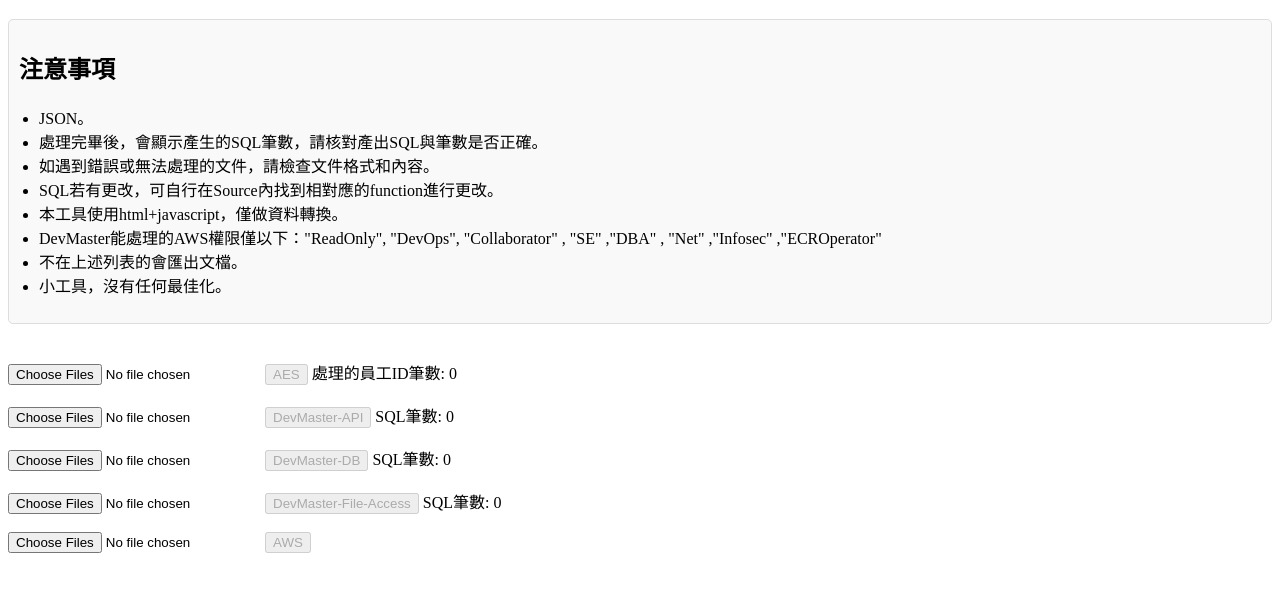
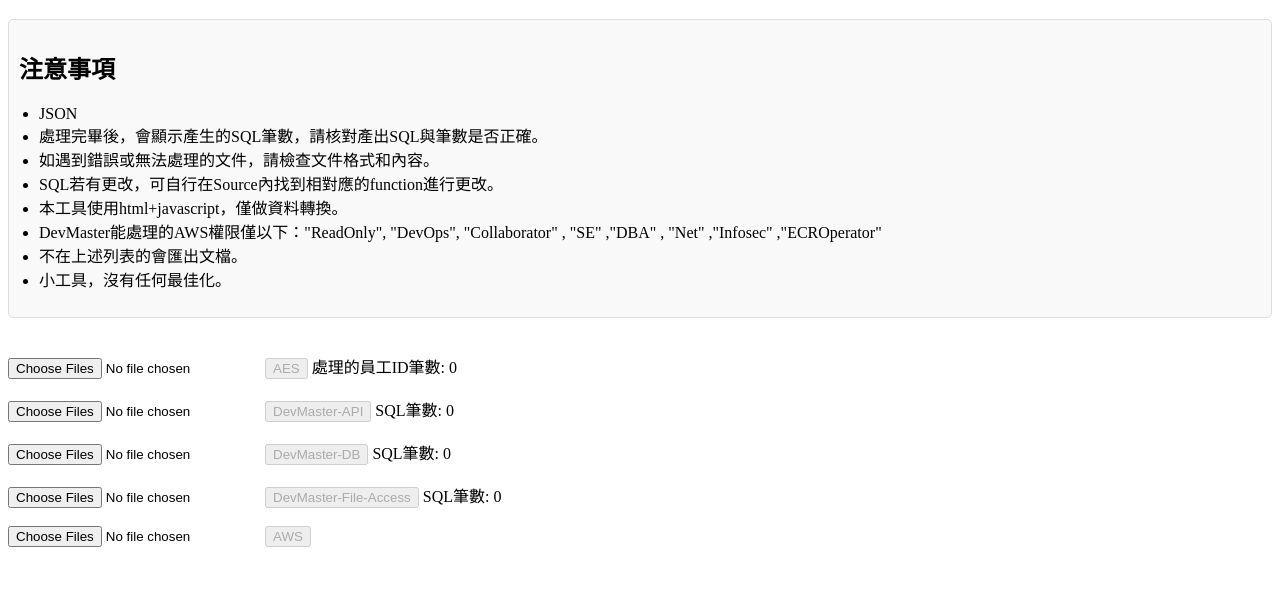
Before and after one commit to ilove52345234/romin-demo, a website: page vue/GenerateSql.html in a window 1280 px wide. Shown: the part 70-662 px from the top of the page. Drawn offline with Linux system fonts and the light colour scheme.

Commit message:
fix : test pr

```diff
--- a/vue/GenerateSql.html
+++ b/vue/GenerateSql.html
@@ -10,7 +10,7 @@
 <div id="info">
     <h2>注意事項</h2>
     <ul>
-        <li> JSON。</li>
+        <li> JSON</li>
         <li>處理完畢後，會顯示產生的SQL筆數，請核對產出SQL與筆數是否正確。</li>
         <li>如遇到錯誤或無法處理的文件，請檢查文件格式和內容。</li>
         <li>SQL若有更改，可自行在Source內找到相對應的function進行更改。</li>
```
